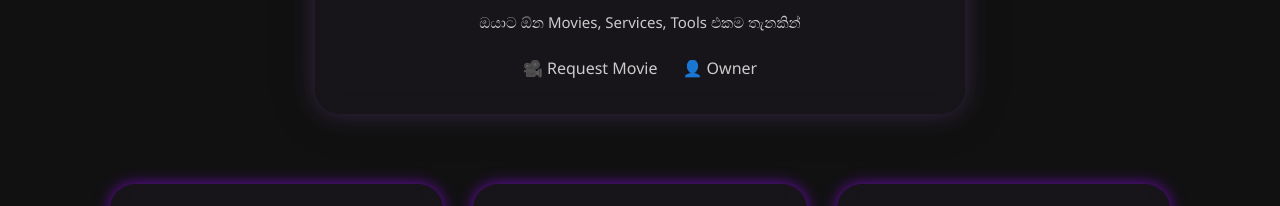
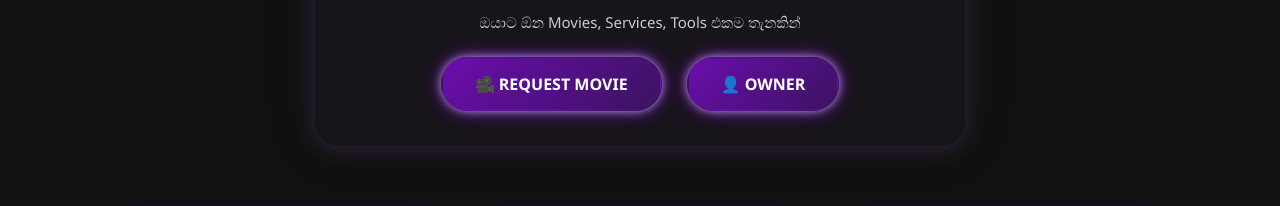
Before and after one commit to pathummalsara93-ux/LUXALGO-, a website: page public/index.html in a window 1280 px wide. Shown: the part 594-800 px from the top of the page. Drawn offline with Linux system fonts and the light colour scheme; no server answers.

Commit message:
Update index.html

```diff
--- a/public/index.html
+++ b/public/index.html
@@ -124,8 +124,8 @@ footer{ padding:25px; background:#111; font-size:14px; color:#aaa; text-shadow:0
   <h2>OUR WEB SERVICE</h2>
   <p>ඔයාට ඕන Movies, Services, Tools එකම තැනකින්</p>
   <div class="btn-group">
-    <a href="https://lt-film.vercel.app/" target="_blank" class="btn-group">🎥 Request Movie</a>
-    <a href="https://wa.me/94773416478" target="_blank" class="btn-group">👤 Owner</a>
+    <a href="https://lt-film.vercel.app/" target="_blank" class="btn">🎥 Request Movie</a>
+    <a href="https://wa.me/94773416478" target="_blank" class="btn">👤 Owner</a>
   </div>
 </div>
 
```
